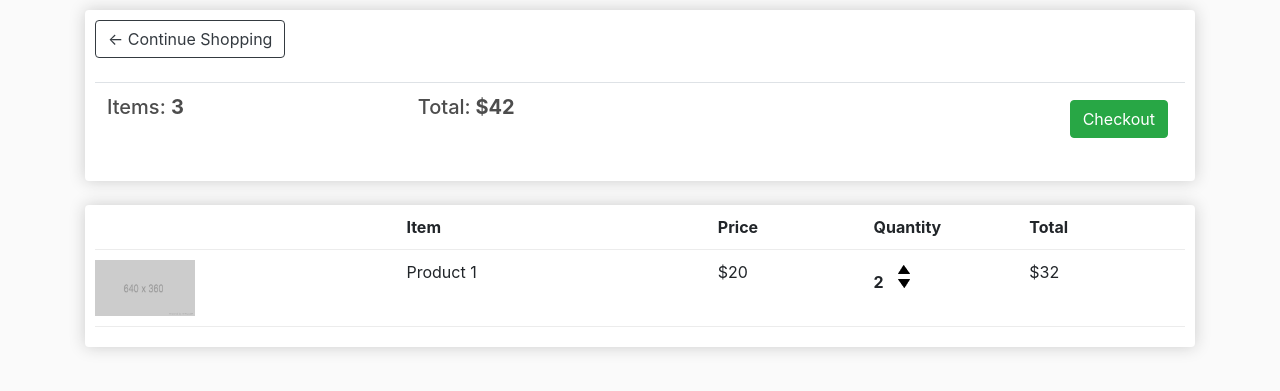
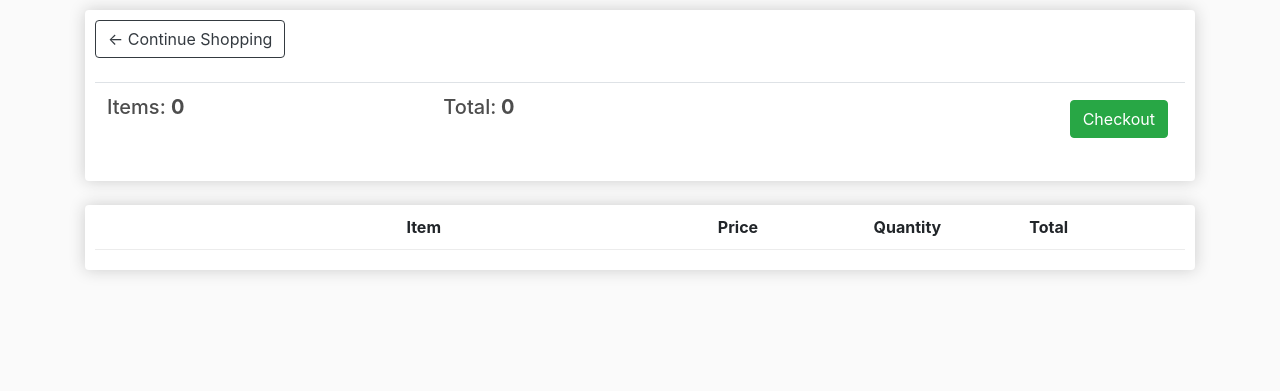
Before and after one commit to RaduRu/ecom, a Django app: page /cart/ in a window 1280 px wide. Shown: the part 57-448 px from the top of the page. Run offline with Django 5.2, Linux system fonts and the light colour scheme; lists and menus that the app fills with data are empty; some libraries are stand-ins or nearby versions.

Commit message:
cart data and cart total, quantity functionality

```diff
--- a/store/templates/store/cart.html
+++ b/store/templates/store/cart.html
@@ -15,8 +15,8 @@
             <br>
             <table class="table">
                 <tr>
-                    <th><h5>Items: <strong>3</strong></h5></th>
-                    <th><h5>Total:<strong> $42</strong></h5></th>
+                    <th><h5>Items: <strong>{{order.get_cart_items}}</strong></h5></th>
+                    <th><h5>Total:<strong> {{order.get_cart_tot}}</strong></h5></th>
                     <th>
                         <a  style="float:right; margin:5px;" class="btn btn-success" href="{% url 'checkout' %}">Checkout</a>
                     </th>
@@ -34,22 +34,22 @@
                 <div style="flex:1"><strong>Quantity</strong></div>
                 <div style="flex:1"><strong>Total</strong></div>
             </div>
-
+            {% for item in items %}
             <div class="cart-row">
-                <div style="flex:2"><img class="row-image" src="{% static 'images/placeholder.png' %}"></div>
-                <div style="flex:2"><p>Product 1</p></div>
-                <div style="flex:1"><p>$20</p></div>
+                <div style="flex:2"><img class="row-image" src="{{ item.product.imageURL }}"></div>
+                <div style="flex:2">{{item.product.name}}</div>
+                <div style="flex:1">{{item.product.price|floatformat:2}}</div>
                 <div style="flex:1">
-                    <p class="quantity">2</p>
+                    <p class="quantity">{{item.quantity}}</p>
                     <div class="quantity">
                         <img class="chg-quantity" src="{% static  'images/arrow-up.png' %}">
 
                         <img class="chg-quantity" src="{% static  'images/arrow-down.png' %}">
                     </div>
                 </div>
-                <div style="flex:1"><p>$32</p></div>
+                <div style="flex:1"><p>{{item.get_total}}$</p></div>
             </div>
-
+            {% endfor %}
         </div>
     </div>
 </div>
--- a/store/templates/store/store.html
+++ b/store/templates/store/store.html
@@ -8,14 +8,14 @@
    {% for product in products %}
    <div class="col-lg-4">
       <br/>
-      <img class="thumbnail" src="{{ product.image.url }}">
+      <img class="thumbnail" src="{{ product.imageURL }}">
       <div class="box-element product">
          <h6><strong>{{product.name}}</strong></h6>
          <hr>
 
          <button  class="btn btn-outline-secondary add-btn">Add to Cart</button>
          <a class="btn btn-outline-success" href="#">View</a>
-         <h4 style="display: inline-block; float: right"><strong>{{product.price|floatformat:2}}$</strong></h4>
+         <h4 style="display: inline-block; float:right "><strong>{{product.price|floatformat:2}}$</strong></h4>
       </div>
    </div>
 
--- a/store/views.py
+++ b/store/views.py
@@ -7,11 +7,20 @@ def store(request):
     return render (request, 'store/store.html', context)
 
 def cart(request):
-    context = {}
+    if request.user.is_authenticated:
+        customer = request.user.customer
+        order, created = Order.objects.get_or_create(customer = customer, complete = False)
+        items = order.orderitem_set.all()
+    else:
+        items = []
+        #fixed not login cart preoblem
+        order = {'get_cart_tot': 0, 'get_cart_items':0}
+    context = {'items' : items, 'order': order}
     return render (request, 'store/cart.html', context)
 
 
 def checkout(request):
+
     context = {}
     return render (request, 'store/checkout.html', context)
 
```
Also changed, not shown: store/models.py (+31 -0 lines), db.sqlite3, static/images/Stansmith_YkbOhBB.png (added).
